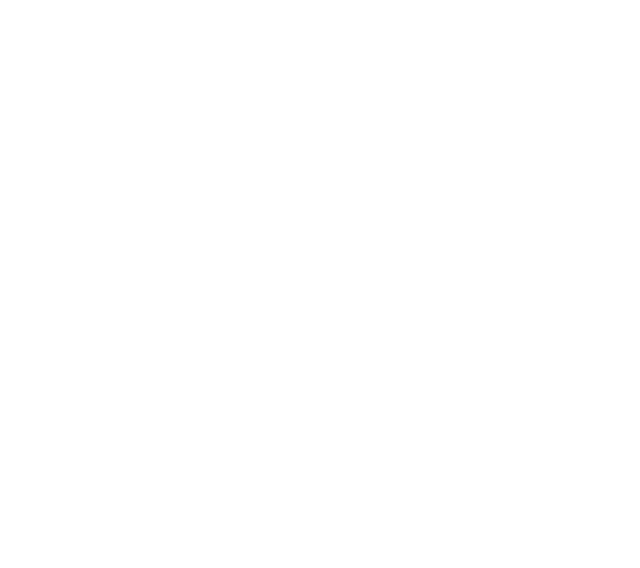
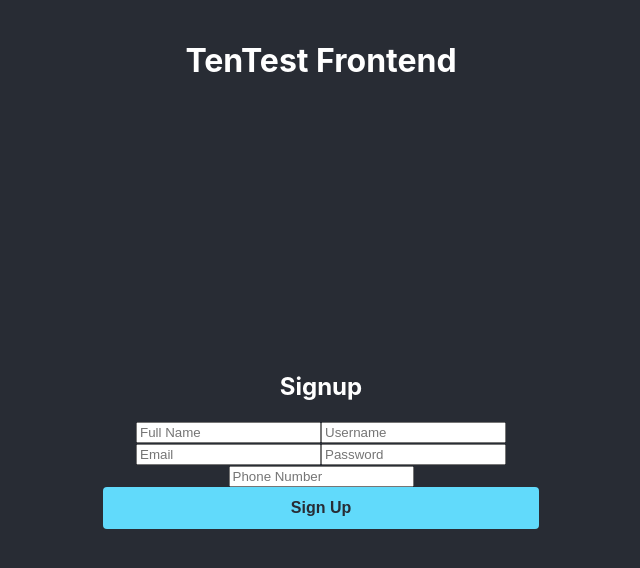
Before and after one commit to commonmail820/techwizards-frontend, a React (Create React App) app: page / in a window 1280 px wide. Before the commit this address had no page. Shown: the top 568 px of the page, without its empty margins (319-959 px from the left). Built offline with nearby package versions, Linux system fonts and the light colour scheme.

Commit message:
Fix build error: Remove non-existent pages/Signup import

```diff
--- a/src/App.js
+++ b/src/App.js
@@ -1,14 +1,15 @@
-import React from "react";
-import { BrowserRouter as Router, Routes, Route } from "react-router-dom";
-import Signup from "./pages/Signup";
+import React from 'react';
+import SignupForm from './components/SignupForm';
+import './App.css';
 
 function App() {
   return (
-    <Router>
-      <Routes>
-        <Route path="/signup" element={<Signup />} />
-      </Routes>
-    </Router>
+    <div className="App">
+      <header className="App-header">
+        <h1>TenTest Frontend</h1>
+        <SignupForm />
+      </header>
+    </div>
   );
 }
 
```
